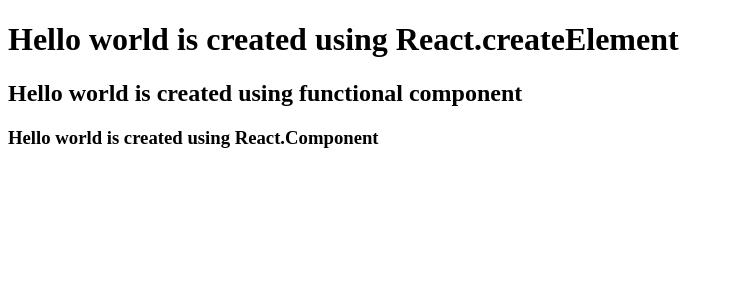
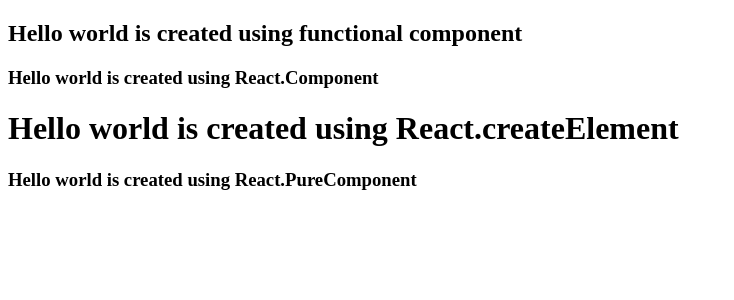
Before and after one commit to rego-devil/Movies-DB, a React app: page / in a window 1280 px wide. Shown: the top 300 px of the page, without its empty margins (0-734 px from the left). Built offline with nearby package versions, Linux system fonts and the light colour scheme.

Commit message:
remaked the structure of the project

```diff
--- a/package.json
+++ b/package.json
@@ -19,7 +19,7 @@
     "webpack-cli": "^2.0.14"
   },
   "scripts": {
-    "start": "node server.js",
+    "start": "node src/server/server.js",
     "build": "webpack --config webpack.config.js",
     "test": "echo \"Error: no test specified\" && exit 1"
   },
--- /dev/null
+++ b/src/client/app.jsx
@@ -0,0 +1,19 @@
+import React from 'react';
+import ReactDOM from 'react-dom';
+import { HelloFunctionalComponent, HelloComponent, HelloCreateElement, HelloPureComponent } from './components/hello';
+
+
+
+const App = () => (
+  <div>
+      <HelloFunctionalComponent />
+      <HelloComponent />
+      {HelloCreateElement}
+      <HelloPureComponent />
+  </div>
+)
+
+ReactDOM.render(
+  <App />,
+  document.getElementById('app')
+);
--- /dev/null
+++ b/src/client/components/hello/hello-component.jsx
@@ -0,0 +1,9 @@
+import React from 'react';
+
+export class HelloComponent extends React.Component {
+  render () {
+    return (
+      <h3>Hello world is created using React.Component</h3>
+    )
+  }
+}
--- /dev/null
+++ b/src/client/components/hello/hello-create-element.jsx
@@ -0,0 +1,3 @@
+import React from 'react';
+
+export const HelloCreateElement = React.createElement('h1', {}, 'Hello world is created using React.createElement');
--- /dev/null
+++ b/src/client/components/hello/hello-functional-component.jsx
@@ -0,0 +1,5 @@
+import React from 'react';
+
+export const HelloFunctionalComponent = () => (
+  <h2>Hello world is created using functional component</h2>
+)
--- /dev/null
+++ b/src/client/components/hello/hello-pure-component.jsx
@@ -0,0 +1,9 @@
+import React from 'react';
+
+export class HelloPureComponent extends React.PureComponent {
+  render () {
+    return (
+      <h3>Hello world is created using React.PureComponent</h3>
+    )
+  }
+}
--- /dev/null
+++ b/src/client/components/hello/index.js
@@ -0,0 +1,4 @@
+export {HelloFunctionalComponent} from './hello-functional-component';
+export {HelloComponent} from './hello-component';
+export {HelloCreateElement} from './hello-create-element';
+export {HelloPureComponent} from './hello-pure-component';
--- a/src/index.jsx
+++ /dev/null
@@ -1,30 +0,0 @@
-import React from 'react';
-import ReactDOM from 'react-dom';
-
-const hello = React.createElement('h1', {}, 'Hello world is created using React.createElement');
-
-const HelloWorld = () => (
-  <h2>Hello world is created using functional component</h2>
-)
-
-class HelloWorldClass extends React.Component {
-  render () {
-    return (
-      <h3>Hello world is created using React.Component</h3>
-    )
-  }
-}
-
-const App = () => (
-  <div>
-      {hello}
-      <HelloWorld />
-      <HelloWorldClass />
-  </div>
-)
-
-
-ReactDOM.render(
-  <App />,
-  document.getElementById('app')
-);
--- a/webpack.config.js
+++ b/webpack.config.js
@@ -13,7 +13,7 @@
   watch: true,
 
   entry: {
-    javascript: APP_DIR + "/index"
+    javascript: APP_DIR + "/client/app"
   },
   output: {
     path: BUILD_DIR,
@@ -32,7 +32,7 @@
   plugins: [
     new HtmlWebpackPlugin({
       // favicon: `${APP_DIR}/favicon.ico`,
-      template: `${APP_DIR}/index.html`,
+      template: `${APP_DIR}/client/index.html`,
       inject: false
     })
   ]
```
Also changed, not shown: src/client/index.html (renamed from src/index.html), src/server/server.js (renamed from server.js), 1 other file (tests, documents, lock files or other folders).
